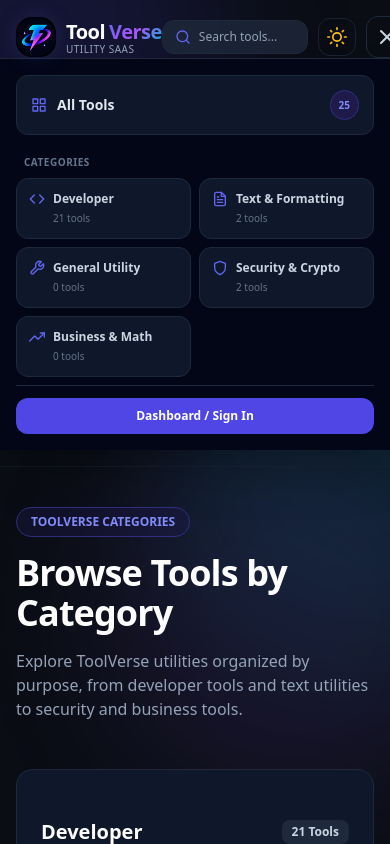
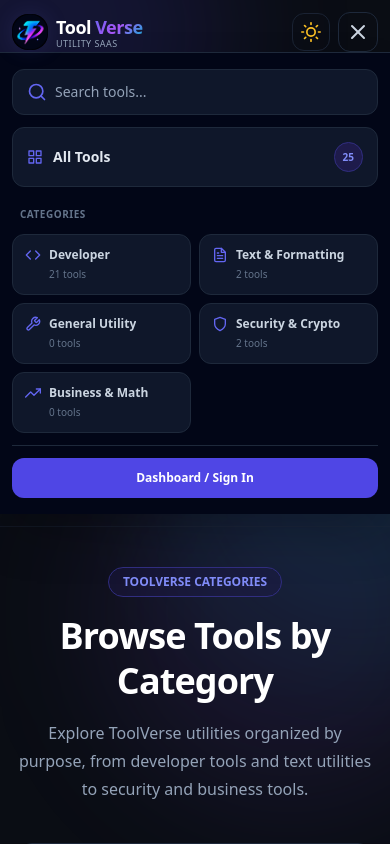
Before and after one commit to Ratan2089/ToolVerse, a Next.js app in the folder frontend/: page /categories in a window 390 px wide. Both pictures are taken after a click on the button 386 px from the left and 37 px from the top of the page. Shown: the top 844 px of the page. Built offline with nearby package versions, Linux system fonts and the light colour scheme; no server answers.

Commit message:
Fix mobile responsive layout

```diff
--- a/frontend/app/(public)/categories/page.js
+++ b/frontend/app/(public)/categories/page.js
@@ -1,4 +1,5 @@
 import Link from "next/link";
+
 import { categories } from "@/data/categories";
 import { tools } from "@/data/tools";
 
@@ -10,48 +11,59 @@ export const metadata = {
 
 export default function CategoriesPage() {
   return (
-    <main className="max-w-7xl mx-auto px-4 sm:px-6 lg:px-8 py-10 sm:py-14">
-      {/* Header */}
-      <div className="max-w-3xl mb-12">
-        <div className="inline-flex items-center px-3.5 py-1.5 rounded-full bg-brand-50 dark:bg-brand-950/40 border border-brand-200 dark:border-brand-900 text-brand-600 dark:text-brand-400 text-xs font-semibold">
+    <main className="w-full max-w-7xl mx-auto px-4 sm:px-6 lg:px-8 py-10 sm:py-14">
+      {/* =========================================================
+          PAGE HEADER
+      ========================================================= */}
+      <header className="w-full max-w-3xl mx-auto mb-10 sm:mb-12 text-center">
+        <div className="inline-flex items-center justify-center px-3.5 py-1.5 rounded-full bg-brand-50 dark:bg-brand-950/40 border border-brand-200 dark:border-brand-900 text-brand-600 dark:text-brand-400 text-xs font-semibold">
           TOOLVERSE CATEGORIES
         </div>
 
-        <h1 className="mt-4 text-4xl sm:text-5xl font-extrabold tracking-tight text-slate-900 dark:text-white">
+        <h1 className="mt-4 text-4xl sm:text-5xl font-extrabold tracking-tight text-slate-900 dark:text-white leading-tight">
           Browse Tools by Category
         </h1>
 
-        <p className="mt-4 text-base sm:text-lg text-slate-600 dark:text-slate-400">
-          Explore ToolVerse utilities organized by purpose, from developer tools
-          and text utilities to security and business tools.
+        <p className="mt-4 max-w-2xl mx-auto text-base sm:text-lg leading-7 text-slate-600 dark:text-slate-400">
+          Explore ToolVerse utilities organized by purpose,
+          from developer tools and text utilities to security
+          and business tools.
         </p>
-      </div>
+      </header>
 
-      {/* Categories */}
-      <div className="grid grid-cols-1 sm:grid-cols-2 lg:grid-cols-3 gap-6">
+      {/* =========================================================
+          CATEGORY GRID
+      ========================================================= */}
+      <section
+        aria-label="Tool categories"
+        className="w-full"
+      >
+        <div className="grid grid-cols-1 sm:grid-cols-2 lg:grid-cols-3 gap-5 sm:gap-6">
           {categories.map((category) => {
             const toolCount = tools.filter(
               (tool) =>
-              tool.category.toLowerCase() === category.name.toLowerCase(),
+                tool.category.toLowerCase() ===
+                category.name.toLowerCase()
             ).length;
 
             return (
               <Link
                 key={category.slug}
                 href={`/categories/${category.slug}`}
-              className="group rounded-2xl border border-slate-200 dark:border-slate-800 bg-white dark:bg-slate-900 p-6 hover:-translate-y-1 hover:border-brand-300 dark:hover:border-brand-700 hover:shadow-xl transition-all"
+                className="group w-full min-w-0 rounded-2xl border border-slate-200 dark:border-slate-800 bg-white dark:bg-slate-900 p-5 sm:p-6 hover:-translate-y-1 hover:border-brand-300 dark:hover:border-brand-700 hover:shadow-xl transition-all"
               >
-              <div className="mt-6 flex items-center justify-between gap-4">
-  <h2 className="text-xl font-bold text-slate-900 dark:text-white group-hover:text-brand-600 dark:group-hover:text-brand-400">
+                <div className="flex items-center justify-between gap-3">
+                  <h2 className="min-w-0 text-lg sm:text-xl font-bold text-slate-900 dark:text-white group-hover:text-brand-600 dark:group-hover:text-brand-400 transition-colors">
                     {category.name}
                   </h2>
 
                   <span className="shrink-0 px-2.5 py-1 rounded-lg bg-slate-100 dark:bg-slate-800 text-xs font-semibold text-slate-600 dark:text-slate-300">
-    {toolCount} Tools
+                    {toolCount}{" "}
+                    {toolCount === 1 ? "Tool" : "Tools"}
                   </span>
                 </div>
 
-              <p className="mt-2 text-sm leading-6 text-slate-600 dark:text-slate-400">
+                <p className="mt-3 text-sm leading-6 text-slate-600 dark:text-slate-400">
                   {category.description}
                 </p>
 
@@ -62,6 +74,7 @@ export default function CategoriesPage() {
             );
           })}
         </div>
+      </section>
     </main>
   );
 }
--- a/frontend/components/layout/Navbar.js
+++ b/frontend/components/layout/Navbar.js
@@ -34,13 +34,11 @@ export default function Navbar() {
   const [mobileMenuOpen, setMobileMenuOpen] = useState(false);
   const [categoriesDropdown, setCategoriesDropdown] = useState(false);
   const [searchQuery, setSearchQuery] = useState("");
+  const [mobileSearchQuery, setMobileSearchQuery] = useState("");
 
   /*
    * Map the existing category names to the category values
    * used by tools in the registry.
-   *
-   * Counts are calculated from tools.js.
-   * Nothing here is a numeric/hardcoded tool count.
    */
   const CATEGORY_ALIASES = {
     developer: ["developer"],
@@ -124,6 +122,22 @@ export default function Navbar() {
     }
   };
 
+  const handleMobileSearchSubmit = (event) => {
+    event.preventDefault();
+
+    const query = mobileSearchQuery.trim();
+
+    setMobileMenuOpen(false);
+
+    if (query) {
+      router.push(
+        `/tools?search=${encodeURIComponent(query)}`
+      );
+    } else {
+      router.push("/tools");
+    }
+  };
+
   const closeMenus = () => {
     setCategoriesDropdown(false);
     setMobileMenuOpen(false);
@@ -142,7 +156,7 @@ export default function Navbar() {
   }, []);
 
   /*
-   * Close the mobile menu when switching to desktop.
+   * Close mobile menu when switching to desktop.
    */
   useEffect(() => {
     const handleResize = () => {
@@ -160,24 +174,23 @@ export default function Navbar() {
 
   return (
     <header
-      className={`sticky top-0 z-50 transition-all duration-300 ${
+      className={`sticky top-0 z-50 w-full transition-all duration-300 ${
         isScrolled
-          ? "glass-navbar shadow-sm py-3"
-          : "bg-transparent py-4 border-b border-slate-200/40 dark:border-slate-800/40"
+          ? "glass-navbar shadow-sm py-2.5 sm:py-3"
+          : "bg-transparent py-3 sm:py-4 border-b border-slate-200/40 dark:border-slate-800/40"
       }`}
     >
-      <div className="max-w-7xl mx-auto px-4 sm:px-6 lg:px-8">
-        <div className="flex items-center justify-between">
-
+      <div className="w-full max-w-7xl mx-auto px-3 sm:px-6 lg:px-8">
+        <div className="flex min-w-0 items-center justify-between gap-2 sm:gap-4">
           {/* =========================================================
               LOGO
           ========================================================= */}
           <Link
             href="/"
-            className="flex items-center gap-2.5 group"
+            className="flex min-w-0 shrink items-center gap-2 sm:gap-2.5 group"
             onClick={closeMenus}
           >
-            <div className="w-10 h-10 rounded-2xl overflow-hidden shadow-glow group-hover:scale-105 transition-transform duration-200">
+            <div className="w-9 h-9 sm:w-10 sm:h-10 shrink-0 rounded-2xl overflow-hidden shadow-glow group-hover:scale-105 transition-transform duration-200">
               <Image
                 src="/toolverse-logo.png"
                 alt="ToolVerse"
@@ -188,15 +201,15 @@ export default function Navbar() {
               />
             </div>
 
-            <div className="flex flex-col">
-              <span className="text-xl font-extrabold tracking-tight text-slate-900 dark:text-white flex items-center gap-1">
+            <div className="min-w-0 flex flex-col">
+              <span className="text-lg sm:text-xl font-extrabold tracking-tight text-slate-900 dark:text-white flex items-center gap-1 whitespace-nowrap">
                 Tool
                 <span className="gradient-text">
                   Verse
                 </span>
               </span>
 
-              <span className="text-[10px] font-medium text-slate-500 dark:text-slate-400 -mt-1 tracking-wider uppercase">
+              <span className="text-[9px] sm:text-[10px] font-medium text-slate-500 dark:text-slate-400 -mt-1 tracking-wider uppercase whitespace-nowrap">
                 Utility SaaS
               </span>
             </div>
@@ -205,8 +218,7 @@ export default function Navbar() {
           {/* =========================================================
               DESKTOP NAVIGATION
           ========================================================= */}
-          <nav className="hidden md:flex items-center gap-1 bg-slate-100/70 dark:bg-slate-900/60 p-1.5 rounded-2xl border border-slate-200/50 dark:border-slate-800/80">
-
+          <nav className="hidden md:flex shrink-0 items-center gap-1 bg-slate-100/70 dark:bg-slate-900/60 p-1.5 rounded-2xl border border-slate-200/50 dark:border-slate-800/80">
             {/* All Tools */}
             <Link
               href="/tools"
@@ -275,11 +287,9 @@ export default function Navbar() {
                     className="absolute top-full left-1/2 -translate-x-1/2 pt-2 w-[440px]"
                   >
                     <div className="rounded-2xl bg-white dark:bg-slate-950 border border-slate-200 dark:border-slate-800 shadow-2xl shadow-slate-900/10 dark:shadow-black/30 overflow-hidden">
-
                       {/* Dropdown Header */}
                       <div className="px-5 py-4 border-b border-slate-200/80 dark:border-slate-800 bg-slate-50/80 dark:bg-slate-900/70">
-                        <div className="flex items-center justify-between">
-
+                        <div className="flex items-center justify-between gap-4">
                           <div>
                             <div className="text-sm font-bold text-slate-900 dark:text-white">
                               Browse Categories
@@ -295,7 +305,7 @@ export default function Navbar() {
                             onClick={() =>
                               setCategoriesDropdown(false)
                             }
-                            className="flex items-center gap-1.5 text-[11px] font-semibold text-brand-600 dark:text-brand-400 hover:text-brand-700 dark:hover:text-brand-300 transition-colors"
+                            className="flex shrink-0 items-center gap-1.5 text-[11px] font-semibold text-brand-600 dark:text-brand-400 hover:text-brand-700 dark:hover:text-brand-300 transition-colors"
                           >
                             View all
                             <FiArrowRight className="w-3.5 h-3.5" />
@@ -342,12 +352,10 @@ export default function Navbar() {
                                   : ""
                               }`}
                             >
-                              {/* Icon */}
                               <div className="w-9 h-9 shrink-0 rounded-xl bg-slate-100 dark:bg-slate-800 group-hover:bg-white dark:group-hover:bg-slate-800 flex items-center justify-center text-brand-600 dark:text-brand-400 border border-slate-200/70 dark:border-slate-700 group-hover:border-brand-200 dark:group-hover:border-brand-800 transition-all">
                                 <Icon className="w-4 h-4" />
                               </div>
 
-                              {/* Text */}
                               <div className="min-w-0 flex-1">
                                 <div className="flex items-center justify-between gap-2">
                                   <span className="text-xs font-bold text-slate-800 dark:text-slate-200 group-hover:text-brand-600 dark:group-hover:text-brand-400 transition-colors truncate">
@@ -374,9 +382,7 @@ export default function Navbar() {
                         <Link
                           href="/tools"
                           onClick={() =>
-                            setCategoriesDropdown(
-                              false
-                            )
+                            setCategoriesDropdown(false)
                           }
                           className="flex items-center justify-center gap-2 w-full py-2 rounded-xl text-xs font-semibold text-slate-600 dark:text-slate-300 hover:text-brand-600 dark:hover:text-brand-400 hover:bg-white dark:hover:bg-slate-800 transition-all"
                         >
@@ -405,12 +411,14 @@ export default function Navbar() {
           {/* =========================================================
               RIGHT SIDE
           ========================================================= */}
-          <div className="flex items-center gap-2.5">
-
-            {/* Search */}
+          <div className="flex shrink-0 items-center gap-2 sm:gap-2.5">
+            {/* Desktop Search
+                IMPORTANT:
+                Hidden on mobile so the navbar never gets compressed.
+            */}
             <form
               onSubmit={handleSearchSubmit}
-              className="flex items-center gap-2 px-3 py-2 rounded-xl bg-slate-100 dark:bg-slate-800/80 text-slate-500 dark:text-slate-400 border border-slate-200/60 dark:border-slate-800 transition-all"
+              className="hidden md:flex items-center gap-2 px-3 py-2 rounded-xl bg-slate-100 dark:bg-slate-800/80 text-slate-500 dark:text-slate-400 border border-slate-200/60 dark:border-slate-800 transition-all"
             >
               <FiSearch className="w-4 h-4 text-brand-500 shrink-0" />
 
@@ -452,7 +460,7 @@ export default function Navbar() {
                   (current) => !current
                 )
               }
-              className="md:hidden p-2 rounded-xl text-slate-700 dark:text-slate-300 hover:bg-slate-100 dark:hover:bg-slate-800 border border-slate-200/60 dark:border-slate-800"
+              className="md:hidden w-10 h-10 shrink-0 flex items-center justify-center rounded-xl text-slate-700 dark:text-slate-300 hover:bg-slate-100 dark:hover:bg-slate-800 border border-slate-200/60 dark:border-slate-800"
               aria-label="Toggle Menu"
               aria-expanded={mobileMenuOpen}
             >
@@ -487,9 +495,43 @@ export default function Navbar() {
             transition={{
               duration: 0.2,
             }}
-            className="md:hidden bg-white dark:bg-slate-950 border-t border-slate-200 dark:border-slate-800 px-4 py-4 shadow-2xl overflow-hidden"
+            className="md:hidden w-full bg-white dark:bg-slate-950 border-t border-slate-200 dark:border-slate-800 shadow-2xl overflow-hidden"
           >
-            <div className="flex flex-col gap-2">
+            <div className="w-full max-w-7xl mx-auto px-3 sm:px-6 py-4">
+              <div className="flex flex-col gap-3">
+                {/* Mobile Search */}
+                <form
+                  onSubmit={handleMobileSearchSubmit}
+                  className="flex items-center gap-2 w-full px-3.5 py-3 rounded-xl bg-slate-100 dark:bg-slate-900 border border-slate-200 dark:border-slate-800"
+                >
+                  <FiSearch className="w-5 h-5 shrink-0 text-brand-500" />
+
+                  <input
+                    type="text"
+                    value={mobileSearchQuery}
+                    onChange={(event) =>
+                      setMobileSearchQuery(
+                        event.target.value
+                      )
+                    }
+                    placeholder="Search tools..."
+                    aria-label="Search tools"
+                    className="min-w-0 flex-1 bg-transparent outline-none border-none text-sm text-slate-900 dark:text-white placeholder:text-slate-500 dark:placeholder:text-slate-400"
+                  />
+
+                  {mobileSearchQuery && (
+                    <button
+                      type="button"
+                      onClick={() =>
+                        setMobileSearchQuery("")
+                      }
+                      className="shrink-0 text-slate-400 hover:text-slate-700 dark:hover:text-white"
+                      aria-label="Clear search"
+                    >
+                      <FiX className="w-4 h-4" />
+                    </button>
+                  )}
+                </form>
 
                 {/* All Tools */}
                 <Link
@@ -497,7 +539,7 @@ export default function Navbar() {
                   onClick={() =>
                     setMobileMenuOpen(false)
                   }
-                className="p-3.5 rounded-xl text-sm font-semibold text-slate-700 dark:text-slate-200 bg-slate-50 dark:bg-slate-900 border border-slate-200 dark:border-slate-800 hover:border-brand-200 dark:hover:border-brand-900 flex items-center justify-between"
+                  className="w-full p-3.5 rounded-xl text-sm font-semibold text-slate-700 dark:text-slate-200 bg-slate-50 dark:bg-slate-900 border border-slate-200 dark:border-slate-800 hover:border-brand-200 dark:hover:border-brand-900 flex items-center justify-between"
                 >
                   <div className="flex items-center gap-2.5">
                     <FiGrid className="w-4 h-4 text-brand-500" />
@@ -510,12 +552,12 @@ export default function Navbar() {
                 </Link>
 
                 {/* Category Heading */}
-              <div className="text-[10px] font-bold text-slate-400 dark:text-slate-500 uppercase tracking-wider px-2 pt-3">
+                <div className="text-[10px] font-bold text-slate-400 dark:text-slate-500 uppercase tracking-wider px-2 pt-2">
                   Categories
                 </div>
 
                 {/* Mobile Categories */}
-              <div className="grid grid-cols-2 gap-2">
+                <div className="grid grid-cols-1 min-[360px]:grid-cols-2 gap-2">
                   {categories.map((cat) => {
                     const Icon =
                       CATEGORY_ICONS[cat.slug] ||
@@ -531,9 +573,9 @@ export default function Navbar() {
                         onClick={() =>
                           setMobileMenuOpen(false)
                         }
-                      className="p-3 rounded-xl bg-slate-50 dark:bg-slate-900 border border-slate-200/80 dark:border-slate-800 text-slate-700 dark:text-slate-300 hover:border-brand-200 dark:hover:border-brand-900 hover:text-brand-600 dark:hover:text-brand-400 transition-all"
+                        className="min-w-0 p-3 rounded-xl bg-slate-50 dark:bg-slate-900 border border-slate-200/80 dark:border-slate-800 text-slate-700 dark:text-slate-300 hover:border-brand-200 dark:hover:border-brand-900 hover:text-brand-600 dark:hover:text-brand-400 transition-all"
                       >
-                      <div className="flex items-center gap-2">
+                        <div className="flex items-center gap-2 min-w-0">
                           <Icon className="w-4 h-4 text-brand-500 shrink-0" />
 
                           <span className="text-xs font-semibold truncate">
@@ -553,18 +595,18 @@ export default function Navbar() {
                 </div>
 
                 {/* Dashboard */}
-              <div className="pt-3 border-t border-slate-200/60 dark:border-slate-800 flex gap-2">
+                <div className="pt-3 border-t border-slate-200/60 dark:border-slate-800 flex">
                   <Link
                     href="/dashboard"
                     onClick={() =>
                       setMobileMenuOpen(false)
                     }
-                  className="flex-1 py-2.5 text-center text-xs font-semibold text-white bg-brand-600 hover:bg-brand-700 rounded-xl transition-colors"
+                    className="w-full py-3 text-center text-xs font-semibold text-white bg-brand-600 hover:bg-brand-700 rounded-xl transition-colors"
                   >
                     Dashboard / Sign In
                   </Link>
                 </div>
-
+              </div>
             </div>
           </motion.div>
         )}
```
Also changed, not shown: frontend/app/(public)/page.js (+68 -35 lines). Lines whose indentation alone changed are shown as unchanged.
